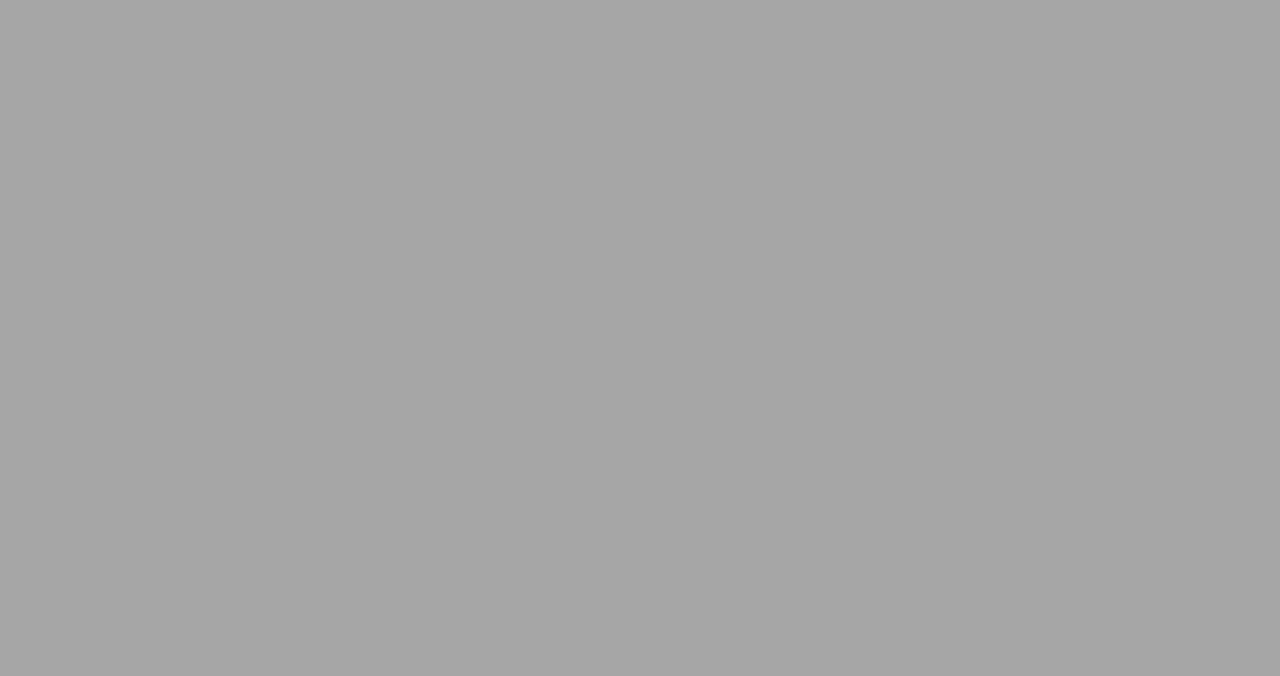
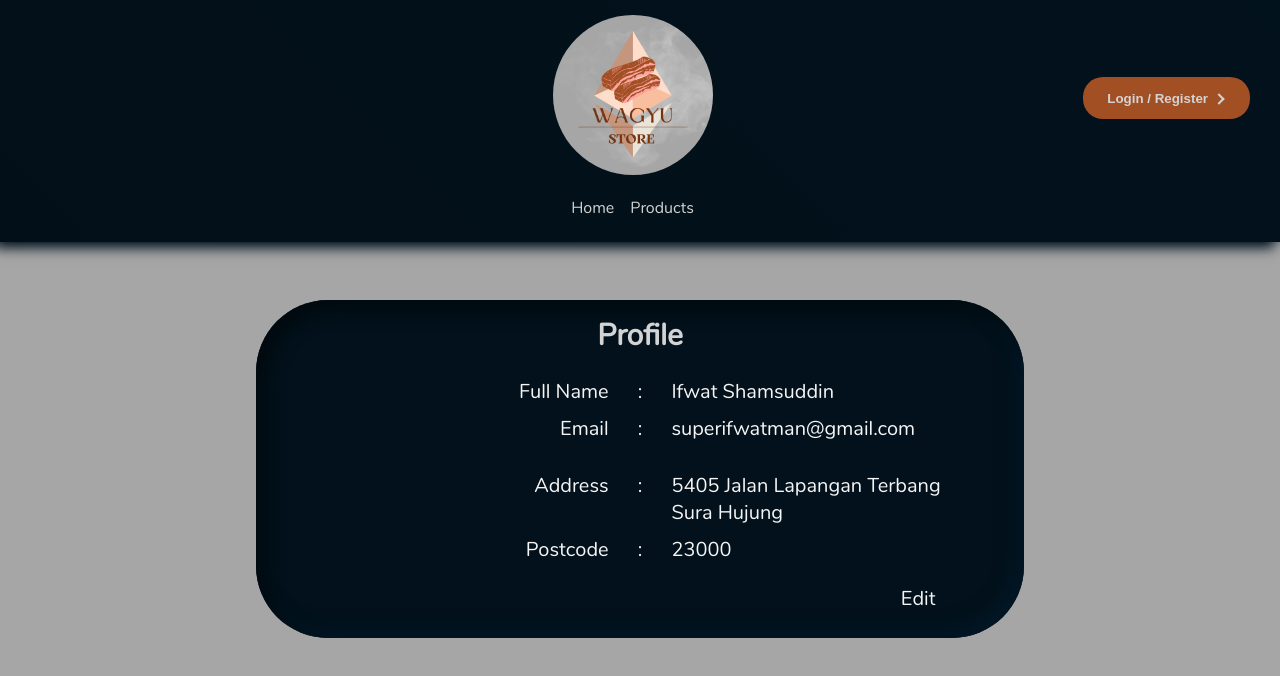
Before and after one commit to per-wat/Blockchain-Group-Project, a React (Create React App) app in the folder wagyu-store/: page /profile in a window 1280 px wide. Before the commit this address had no page. Shown: the top 676 px of the page. Built offline with nearby package versions, Linux system fonts and the light colour scheme; what lord-icon-element would draw is missing.

Commit message:
Added Profile page

```diff
--- a/wagyu-store/src/App.js
+++ b/wagyu-store/src/App.js
@@ -4,6 +4,7 @@ import NavBar from "./components/NavBar";
 import Homepage from "./components/Homepage";
 import Login from "./components/Login";
 import Register from "./components/Register";
+import Profile from "./components/Profile";
 import "./styles/App.css"
 import "./styles/variables.css"
 
@@ -17,6 +18,7 @@ function App() {
           <Route path="/itemcard" element={<ItemCard/>} />
           <Route path="/login" element={<Login/>} />
           <Route path="/register" element={<Register/>} />
+          <Route path="/profile" element={<Profile/>} />
         </Routes>
       </Router>
     </div>
--- a/wagyu-store/src/components/Homepage.js
+++ b/wagyu-store/src/components/Homepage.js
@@ -6,7 +6,7 @@ import data from "./Data Sample.json";
 const Homepage = () => {
 
     return (
-        <div className="homepage-container">
+        <div className="navbar-container">
             <NavBar/>
             <div className="card-container">
                 {Object.values(data).map((item)=>{
--- /dev/null
+++ b/wagyu-store/src/components/Profile.js
@@ -0,0 +1,98 @@
+import { useState, useCallback } from "react";
+import "../styles/Profile.css";
+import NavBar from "./NavBar";
+import lottie from "lottie-web";
+import { defineElement } from "lord-icon-element";
+<script src="https://cdn.lordicon.com/ritcuqlt.js"></script>
+
+// define "lord-icon" custom element with default properties
+defineElement(lottie.loadAnimation);
+
+const Profile = () => {
+    const [editing, setEditing] = useState(false);
+    const [address, setAddress] = useState("5405 Jalan Lapangan Terbang Sura Hujung");
+    const [postcode, setPostcode] = useState("23000");
+
+    const handleEdit = useCallback(() => {
+        setEditing(!editing);
+    }, [editing])
+
+    const handleChange = e => {
+        if (e.target.name === "address") {
+            setAddress(e.target.value);
+        } else if (e.target.name === "postcode") {
+            setPostcode(e.target.value);
+        }
+    };
+
+    return (
+        <div className="navbar-container profile-header">
+        <NavBar />
+        <div className="profile-container">
+            <div className="profile-header">
+                <h2>Profile</h2>
+            </div>
+            <br></br>
+            <div className="profile-detail">
+                <div className="detail-row">
+                    <p className="detail-label">Full Name</p>
+                    <p className="detail-colon">:</p>
+                    <p className="detail-value">Ifwat Shamsuddin</p>
+                </div>
+                <div className="detail-row">
+                    <p className="detail-label">Email</p>
+                    <p className="detail-colon">:</p>
+                    <p className="detail-value">superifwatman@gmail.com</p>
+                </div>
+                <div className="detail-row pad-top">
+                    <p className="detail-label">Address</p>
+                    <p className="detail-colon">:</p>
+                    {editing ? (
+                        <textarea
+                            className="detail-value"
+                            type="text"
+                            name="address"
+                            value={address}
+                            onChange={handleChange}
+                            rows="4"
+                            cols="50"
+                        />
+                    ) : (
+                        <p className="detail-value">{address}</p>
+                    )}
+                </div>
+                <div className="detail-row">
+                    <p className="detail-label">Postcode</p>
+                    <p className="detail-colon">:</p>
+                    {editing ? (
+                        <input
+                            className="detail-value"
+                            type="text"
+                            name="postcode"
+                            value={postcode}
+                            onChange={handleChange}
+                        />
+                    ) : (
+                        <p className="detail-value">{postcode}</p>
+                    )}
+                </div>
+                <div className="detail-row">
+                    <div onClick={handleEdit} className="profile-edit">
+                        <p>{editing ? "Save" : "Edit"}</p>
+                        <lord-icon
+                            src="https://cdn.lordicon.com/wloilxuq.json"
+                            trigger="hover"
+                            colors="primary:#d3d3d3,secondary:#f5f5f5"
+                            state="hover-2"
+                            class="lord-size"
+                            >
+                        </lord-icon>
+                    </div>
+                </div>
+            </div>
+        </div>
+        </div>
+    );
+};
+
+export default Profile;
--- a/wagyu-store/src/styles/Homepage.css
+++ b/wagyu-store/src/styles/Homepage.css
@@ -1,4 +1,4 @@
-.homepage-container {
+.navbar-container {
     padding-top: 200px;
     /* add padding to the top of the container to make space for the navbar */
 }
--- /dev/null
+++ b/wagyu-store/src/styles/Profile.css
@@ -0,0 +1,65 @@
+.profile-header {
+    display: flex;
+    justify-content: center;
+    align-items: center;
+}
+
+.profile-container {
+    margin-top: 100px;
+    padding: 15px 0 15px 0;
+    background-color: var(--text-bg-color);
+    border-radius: 72px;
+    box-shadow: inset 9px 9px 18px #010a0f,
+        inset -9px -9px 18px #031827;
+    width: 60%;
+    display: grid;
+    place-items: center;
+}
+
+.profile-header h2 {
+    color: var(--text-head-color);
+    font-size: 30px;
+}
+
+.profile-edit {
+    color: var(--text-body-color);
+    grid-column: 3;
+    text-align: right;
+    display: flex;
+    justify-content: right;
+    align-items: center;
+}
+
+.lord-size {
+    width: 50px;
+    height: 50px;
+}
+
+.profile-detail {
+    color: var(--text-body-color);
+    font-size: 20px;
+    width: 90%;
+    display: grid;
+    grid-auto-rows: auto;
+    align-items: center;
+    grid-gap: 10px;
+}
+
+.detail-row {
+    display: grid;
+    grid-template-columns: 1fr .2fr 1fr;
+    grid-auto-rows: auto;
+}
+
+.pad-top {
+    padding-top: 20px;
+}
+
+.detail-label {
+    text-align: right;
+}
+
+.detail-colon {
+    grid-column: 2;
+    text-align: center;
+}
```
